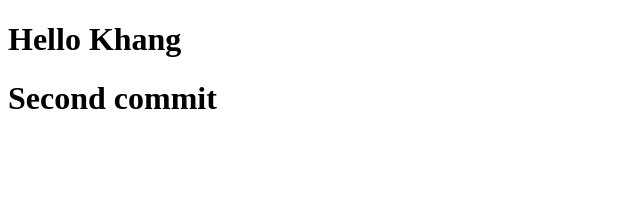
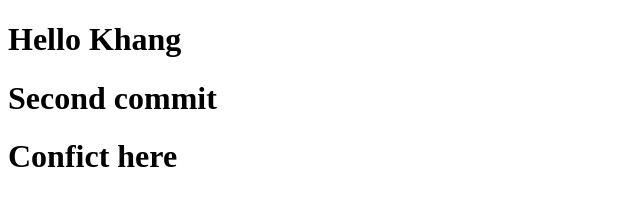
Before and after one commit to Ka-ng-23/GitHub, a plain HTML site: page index.html in a window 1280 px wide. Shown: the whole page, without its empty margins (0-640 px from the left). Drawn offline with Linux system fonts and the light colour scheme.

Commit message:
create confict

```diff
--- a/index.html
+++ b/index.html
@@ -11,5 +11,6 @@
     <body>
         <h1>Hello Khang</h1>
         <h1>Second commit</h1>
+        <h1>Confict here</h1>
     </body>
 </html>
```
